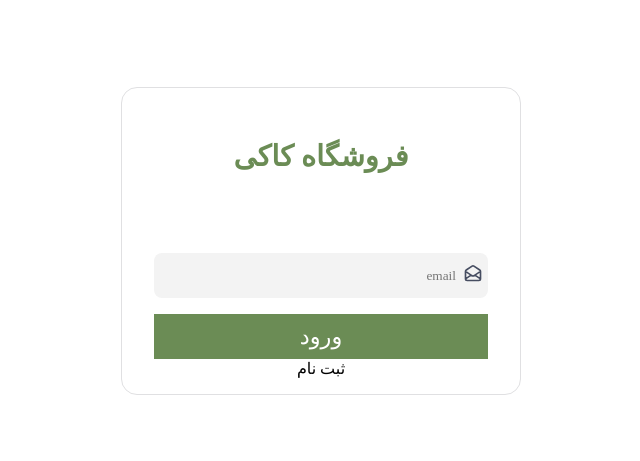
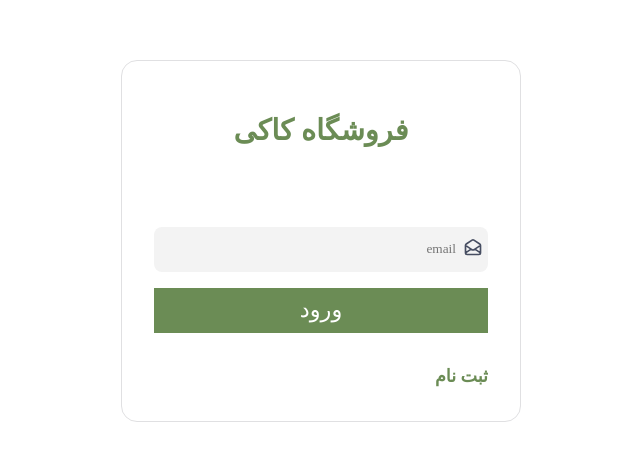
Before and after one commit to hadis-soleymani/cacy, a Next.js app: page /authentication/sign_in in a window 1280 px wide. Shown: the part 159-620 px from the top of the page, without its empty margins (319-959 px from the left). Built offline with nearby package versions, Linux system fonts and the light colour scheme; a web font is replaced by a local one.

Commit message:
chnge a to link

```diff
--- a/pages/authentication/sign_in.js
+++ b/pages/authentication/sign_in.js
@@ -73,9 +73,9 @@ const Sign_in = () => {
         <button className={styles.button} onClick={sign_in}>
           ورود
         </button>
-
-          <Link href="/authentication/sign_up"><a>ثبت نام</a></Link>
-
+        <p>
+          <Link href="/authentication/sign_up">ثبت نام</Link>
+        </p>
       </form>
     </Auth_Layout>
   );
--- a/pages/authentication/sign_up.js
+++ b/pages/authentication/sign_up.js
@@ -86,7 +86,7 @@ const Sign_up = () => {
         <button className={styles.button} type="submit">
           ثبت نام
         </button>
-        <Link href="/authentication/sign_in"><a> ورود</a></Link>
+        <p><Link href="/authentication/sign_in"> ورود</Link></p>
       </form>
     </Auth_Layout>
   );
--- a/pages/hamburgerMenu.js
+++ b/pages/hamburgerMenu.js
@@ -172,7 +172,7 @@ const HamburgerMenu = () => {
           >
             فروشگاه
           </Link>
-          <a href="/authentication/sign_in"> درباره ی ما</a>
+          <Link href="#"> درباره ی ما</Link>
           <Link href="#"> تماس با ما </Link>
         </ul>
       </Div>
--- a/pages/navbar.js
+++ b/pages/navbar.js
@@ -37,7 +37,7 @@ const Navbar = () => {
 
       {/* right navbar container */}
       <nav className={styles.nav_right}>
-        <Link href="/authentication/sign_in"> خانه</Link>
+        <Link href="#"> خانه</Link>
         <Link href="#"> فروشگاه </Link>
         <Link href="#"> درباره ی ما </Link>
         <Link href="#"> تماس با ما </Link>
```
